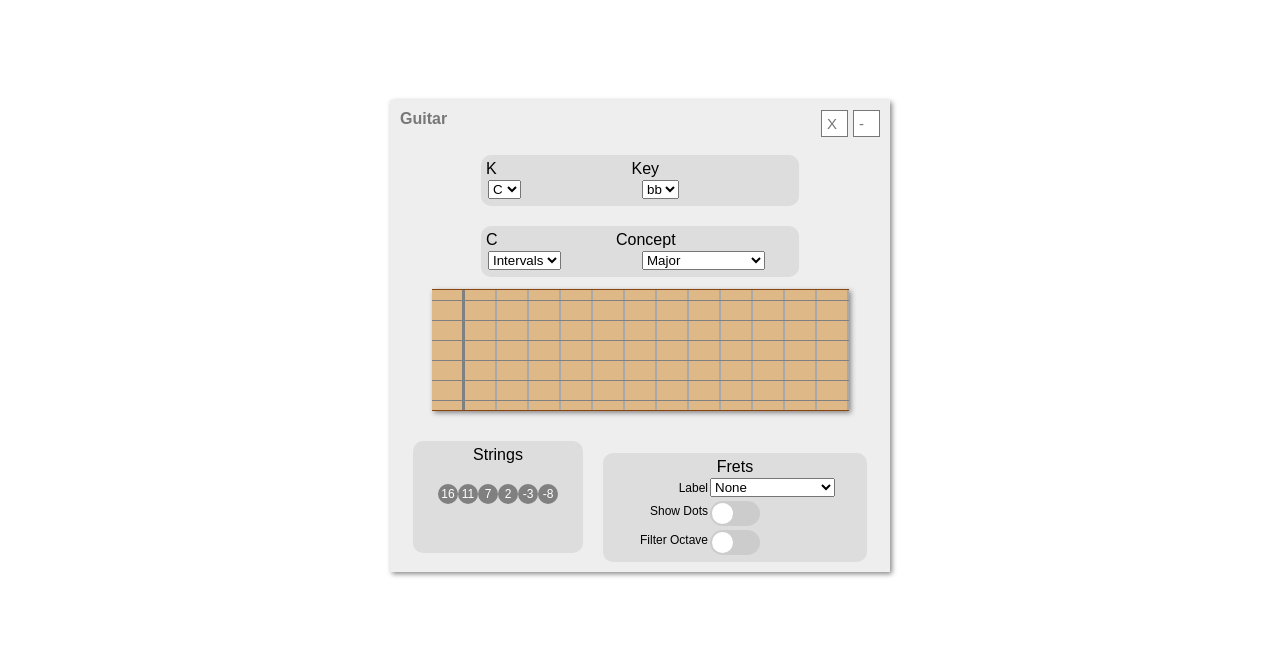
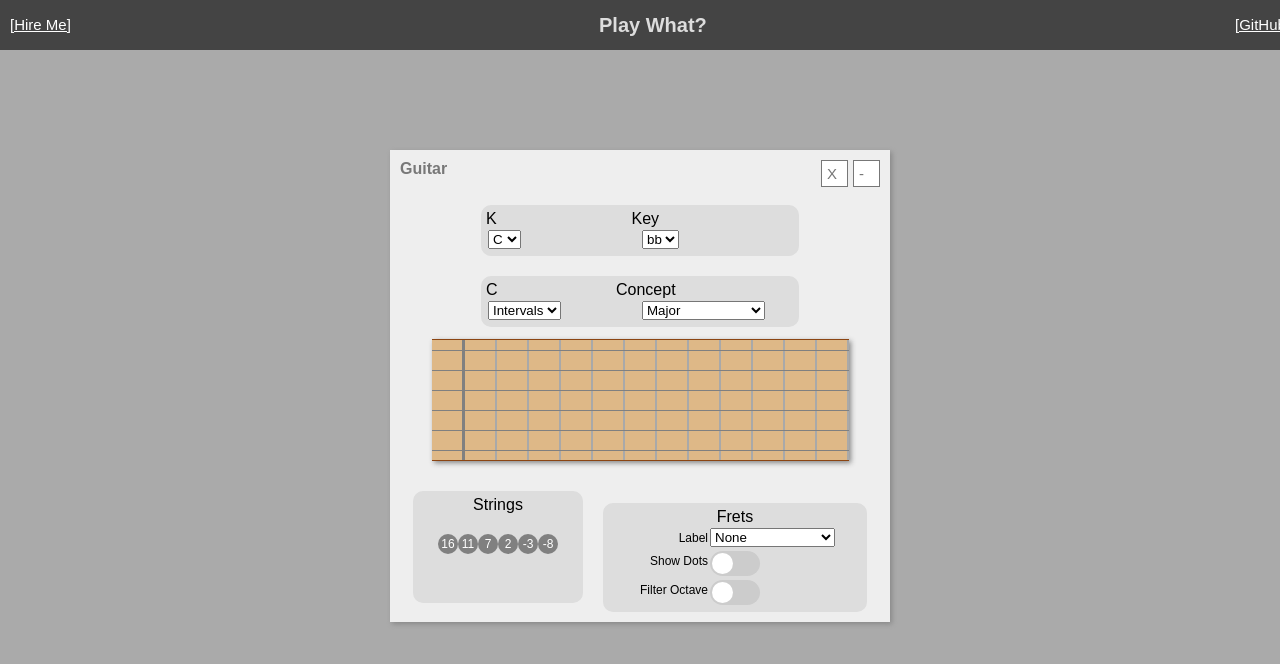
Before and after one commit to dan9418/play-what-beta, a React app: page / in a window 1280 px wide. Shown: the top 664 px of the page. Built offline with nearby package versions, Linux system fonts and the light colour scheme.

Commit message:
temp visual fixes

```diff
--- a/src/App.css
+++ b/src/App.css
@@ -11,5 +11,6 @@ html, body {
 #app {
 	position: absolute;
 	height: 100%;
-    width: 100%;
+	width: 100%;
+	background-color: #AAA;
 }
--- a/src/App.tsx
+++ b/src/App.tsx
@@ -13,7 +13,7 @@ export class App extends React.Component<any, any> {
 	render = () => {
 		return (
 			<>
-				{/*<HeaderView/>*/}
+				<HeaderView/>
 				<ViewManager/>
 			</>
 		);
--- a/src/Views/HeaderView/HeaderView.css
+++ b/src/Views/HeaderView/HeaderView.css
@@ -7,7 +7,6 @@
     color: #DDD;
     padding: 10px;
 }
-
 
 #header div {
 	display: inline-block;
@@ -24,6 +23,14 @@
     line-height: 30px;
 }
 
+.float-left {
+    float: left;
+}
+
+.float-right {
+    float: right;
+}
+
 a {
 	color:white;
 }
--- a/src/Views/HeaderView/HeaderView.tsx
+++ b/src/Views/HeaderView/HeaderView.tsx
@@ -10,13 +10,13 @@ export class HeaderView extends React.Component<any, any> {
 	render = () => {
 		return (
 				<div id='header'>
-					<div className='left link-box'>
+					<div className='link-box float-left'>
 						<a href="" target="_blank">[Hire Me]</a>
 					</div>
 					<div className='center'>
 						Play What?
 					</div>
-					<div className='right link-box'>
+					<div className='link-box float-right'>
 						<a href="" target="_blank">[GitHub]</a>
 					</div>
 				</div>
```
Also changed, not shown: 1 other file (tests, documents, lock files or other folders).
